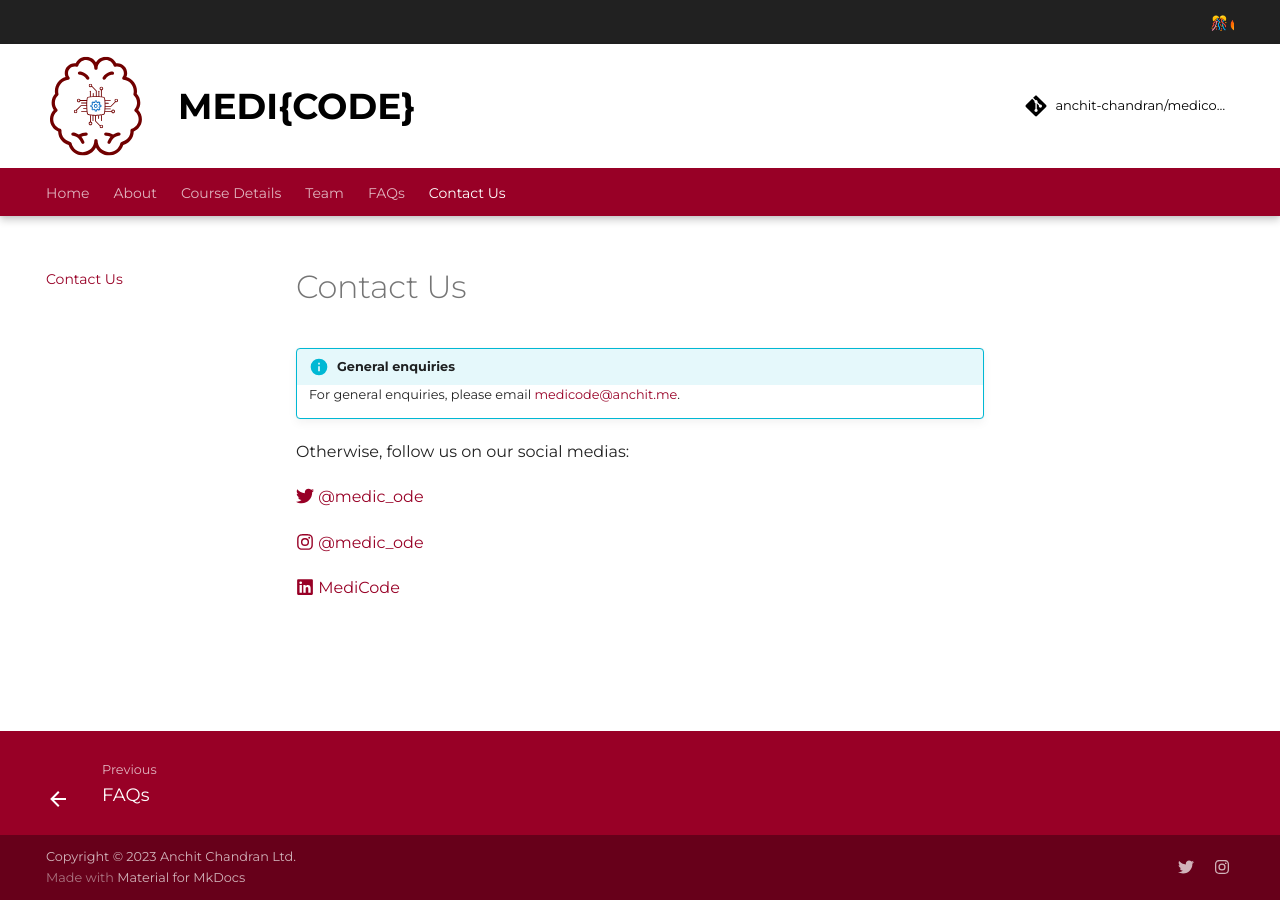
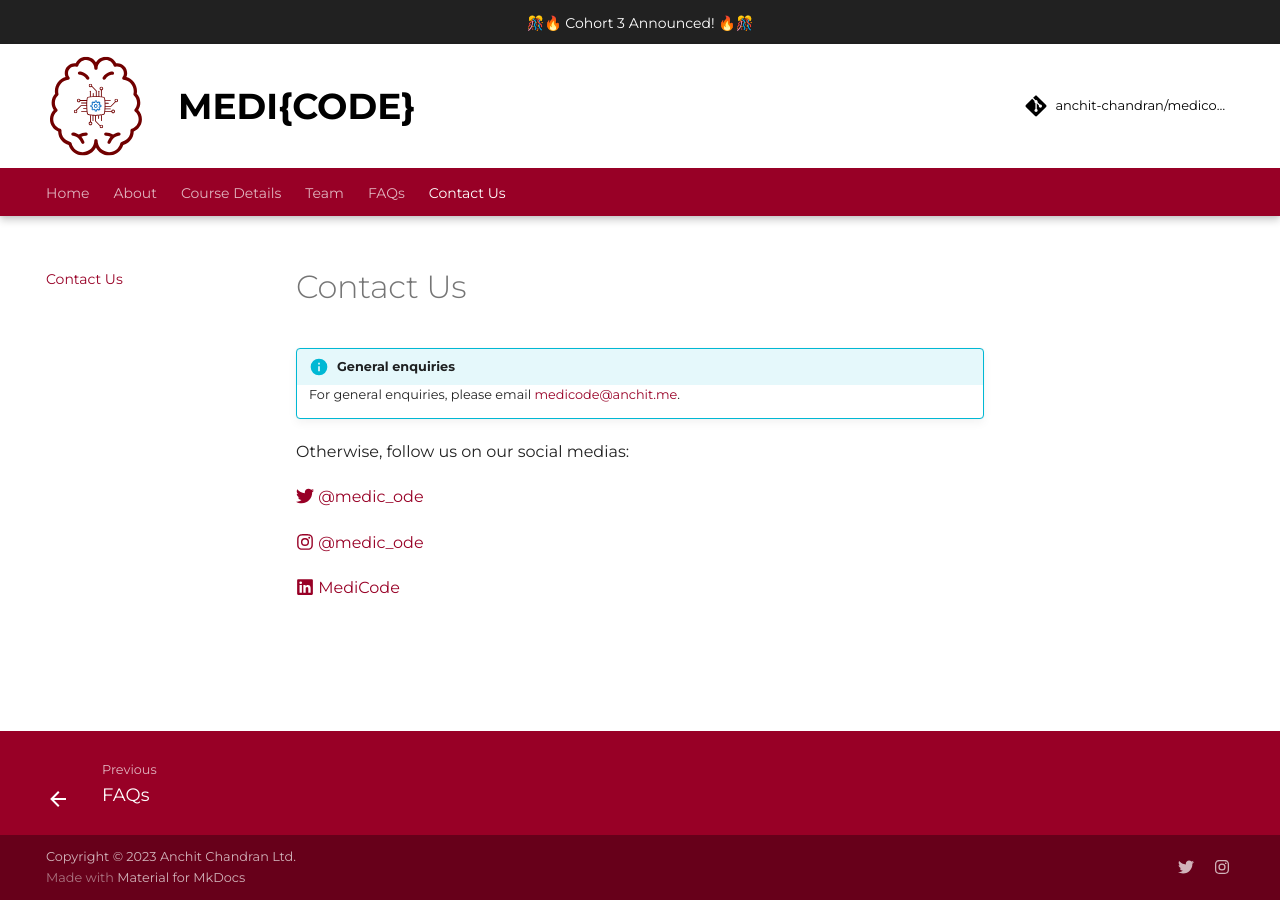
Before and after one commit to anchit-chandran/medicode-website, an MkDocs documentation site: the page built from docs/contact.md, in a window 1280 px wide. Built offline with MkDocs 1.6.1 and Material for MkDocs 9.7.7, drawn with Linux system fonts in a browser that asks for light colours.

```diff
--- a/mkdocs.yml
+++ b/mkdocs.yml
@@ -31,6 +31,7 @@ theme:
   logo: _assets/_images/logo.svg
   features:
     - navigation.expand
+    - header.autohide
     - navigation.footer # explicitly adds footer prev/next (Material4MkDocs9.0)
     - navigation.instant
     - navigation.tabs
@@ -39,6 +40,7 @@ theme:
     - navigation.tracking
     # - toc.integrate
     - toc.follow
+
   palette:
     scheme: dark
   font:
--- a/overrides/main.html
+++ b/overrides/main.html
@@ -1,7 +1,7 @@
 {% extends "base.html" %}
 
 {% block announce %}
-  <marquee scrollamount="20">🎊🔥 Cohort 3 Announced! 🔥🎊</marquee>
+  <center>🎊🔥 Cohort 3 Announced! 🔥🎊</center>
   {{ super() }}
 {% endblock %}
 
```
